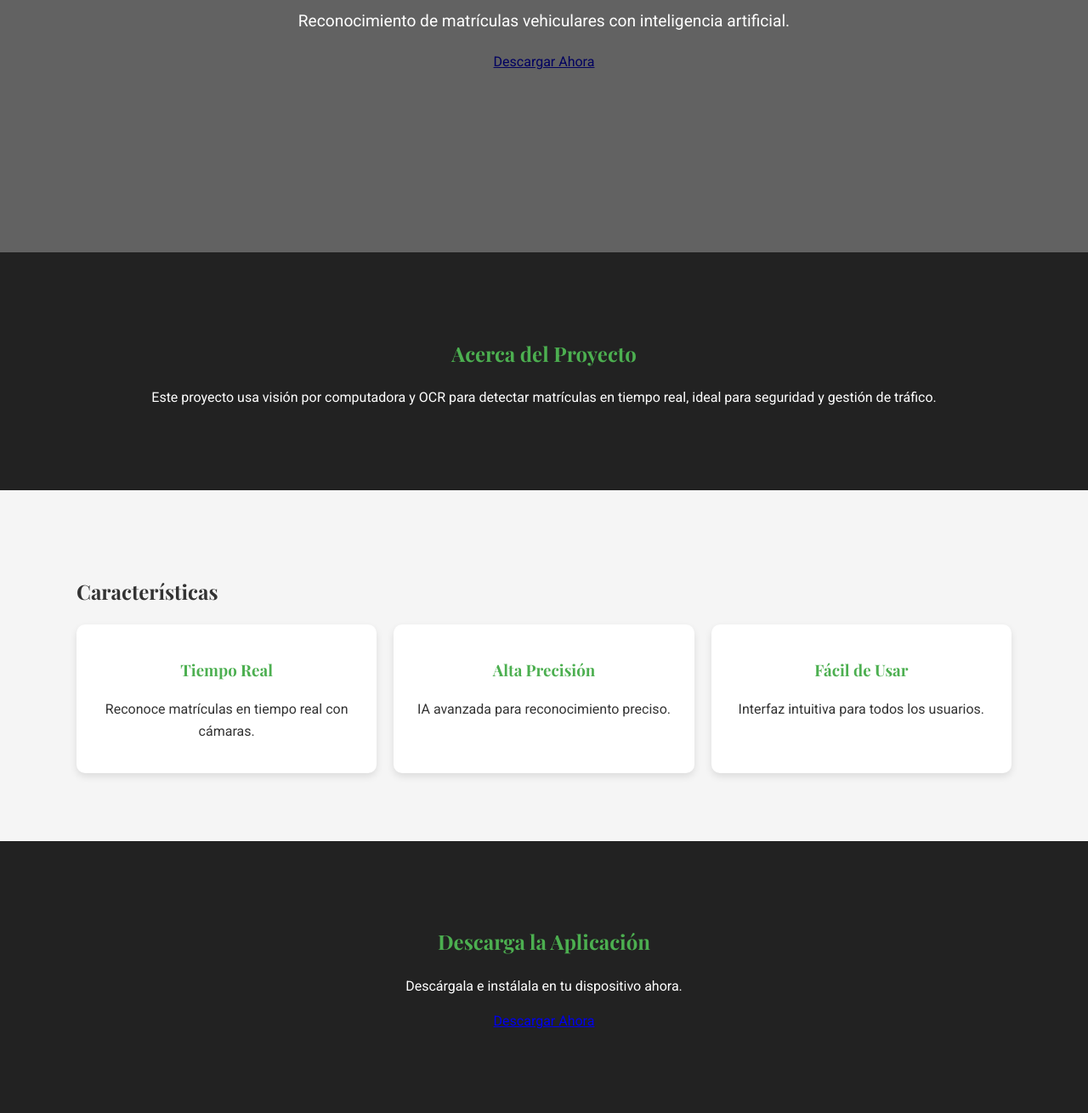
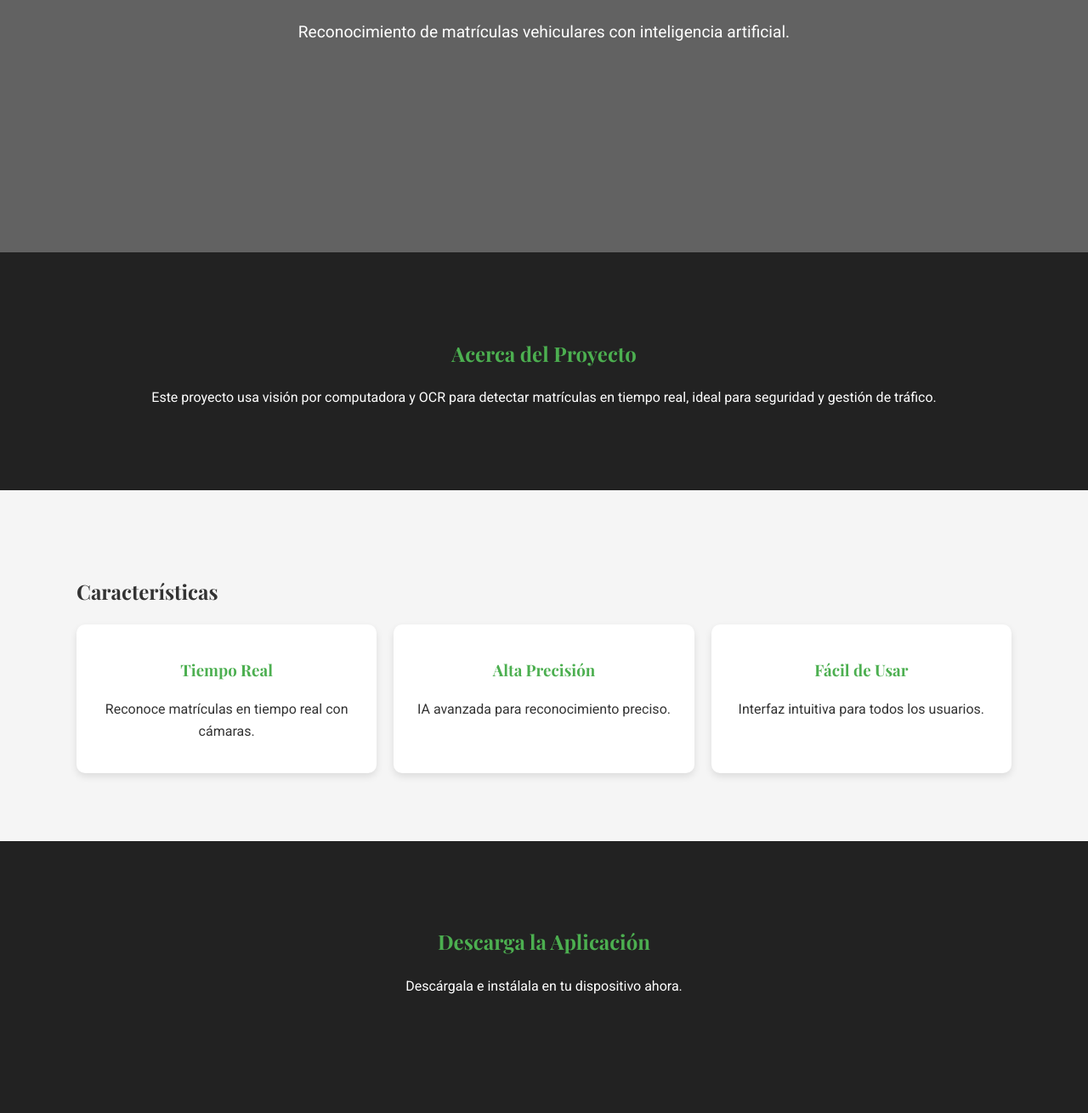
Before and after one commit to luismiguelhidalgo21/Detector-de-matriculas, a plain HTML site: page index.html in a window 1280 px wide. Shown: the part 343-1653 px from the top of the page at 85% size. Drawn offline with nearby package versions, Linux system fonts and the light colour scheme.

Commit message:
Update index.html

```diff
--- a/index.html
+++ b/index.html
@@ -23,7 +23,6 @@
         <div class="container">
             <h1>Detección de Matrículas</h1>
             <p>Reconocimiento de matrículas vehiculares con inteligencia artificial.</p>
-            <a href="#download" class="btn-primary">Descargar Ahora</a>
         </div>
     </header>
 
@@ -60,7 +59,6 @@
         <div class="container">
             <h2>Descarga la Aplicación</h2>
             <p>Descárgala e instálala en tu dispositivo ahora.</p>
-            <a href="app-download.zip" download class="btn-primary">Descargar Ahora</a>
         </div>
     </section>
 
```
